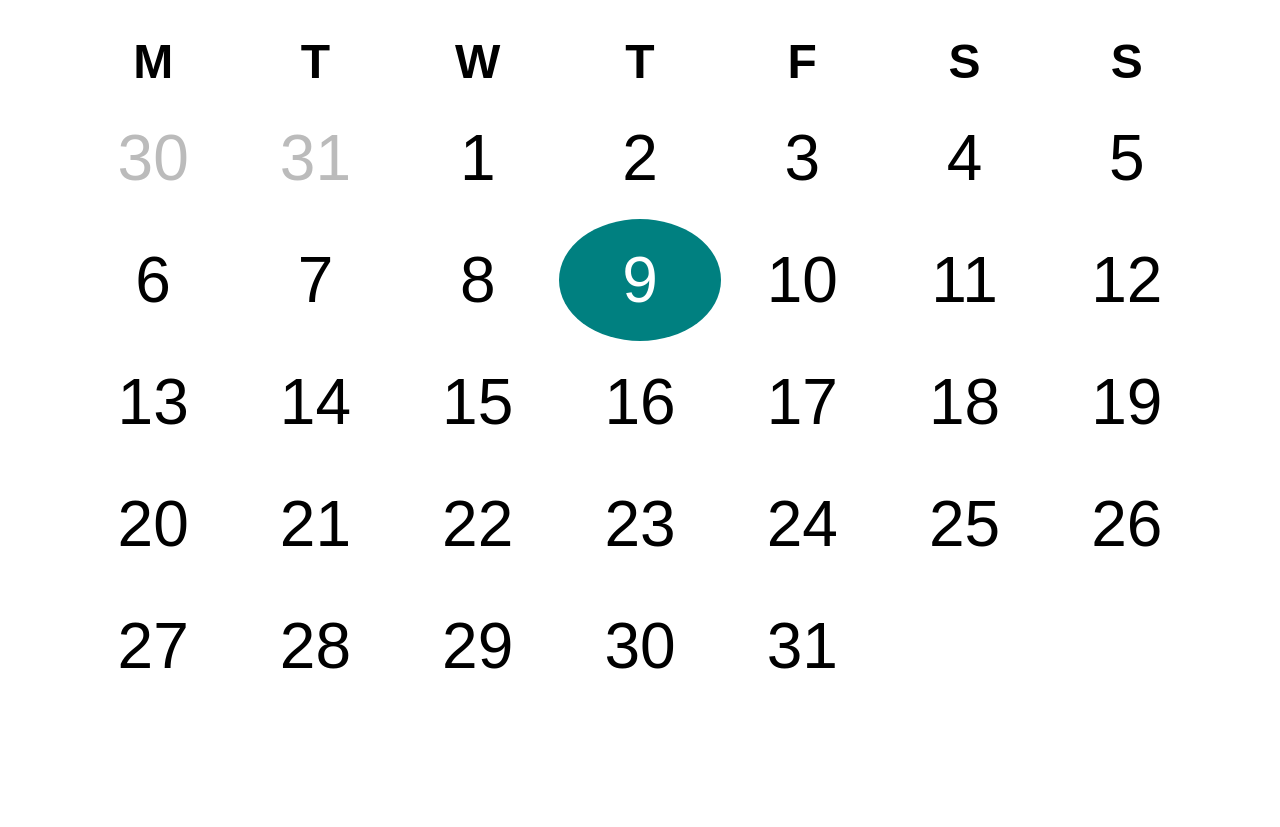
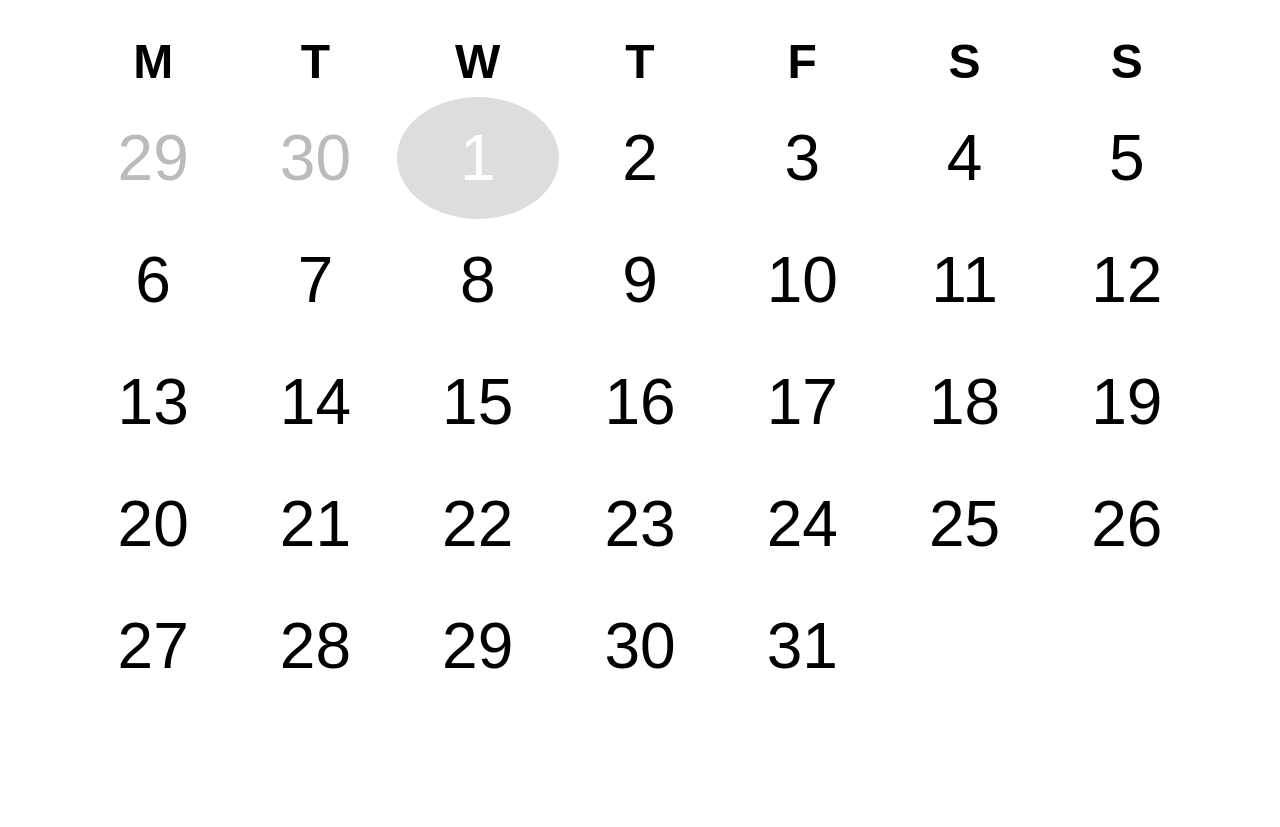
Before and after one commit to Sigmus/pickaday, a website built with Parcel: page index.html in a window 1280 px wide. Shown: the part 142-969 px from the top of the page. Built offline with nearby package versions, Linux system fonts and the light colour scheme.

Commit message:
Show today

```diff
--- a/index.css
+++ b/index.css
@@ -45,6 +45,12 @@ td.selected {
   border-radius: 50%;
 }
 
+td.today {
+  background-color: #ddd;
+  color: white;
+  border-radius: 50%;
+}
+
 .previous {
   color: #bbb;
   cursor: default;
--- a/index.js
+++ b/index.js
@@ -4,7 +4,7 @@ import pickAday from "./pickADay";
 pickAday({
   weekStart: "m",
   mountEl: document.getElementsByClassName("ptd")[0],
-  year: 2020,
-  month: 0,
+  // year: 2020,
+  // month: 0,
   selected: "2020-01-09",
 });
--- a/pickADay.js
+++ b/pickADay.js
@@ -27,6 +27,19 @@ export default function pickADay({
     "Dec",
   ],
 }) {
+  const dt = new Date();
+
+  const today = `${dt.getFullYear()}-${(dt.getMonth() + 1)
+    .toString()
+    .padStart(2, "0")}-${dt.getDate().toString().padStart(2, "0")}`;
+
+  console.log("today", today);
+
+  if (typeof year === "undefined" || typeof month === "undefined") {
+    year = dt.getFullYear();
+    month = dt.getMonth();
+  }
+
   render({ year, month, selected });
 
   function render(input) {
@@ -75,7 +88,7 @@ export default function pickADay({
 
       snippet += `<td data-key="${date.previous ? "" : dataKey}" class="${
         date.previous ? "previous " : ""
-      }${
+      }${dataKey === today ? "today " : ""}${
         input.selected && input.selected === dataKey ? "selected" : ""
       }">${date.getDate().toString()}`;
 
```
